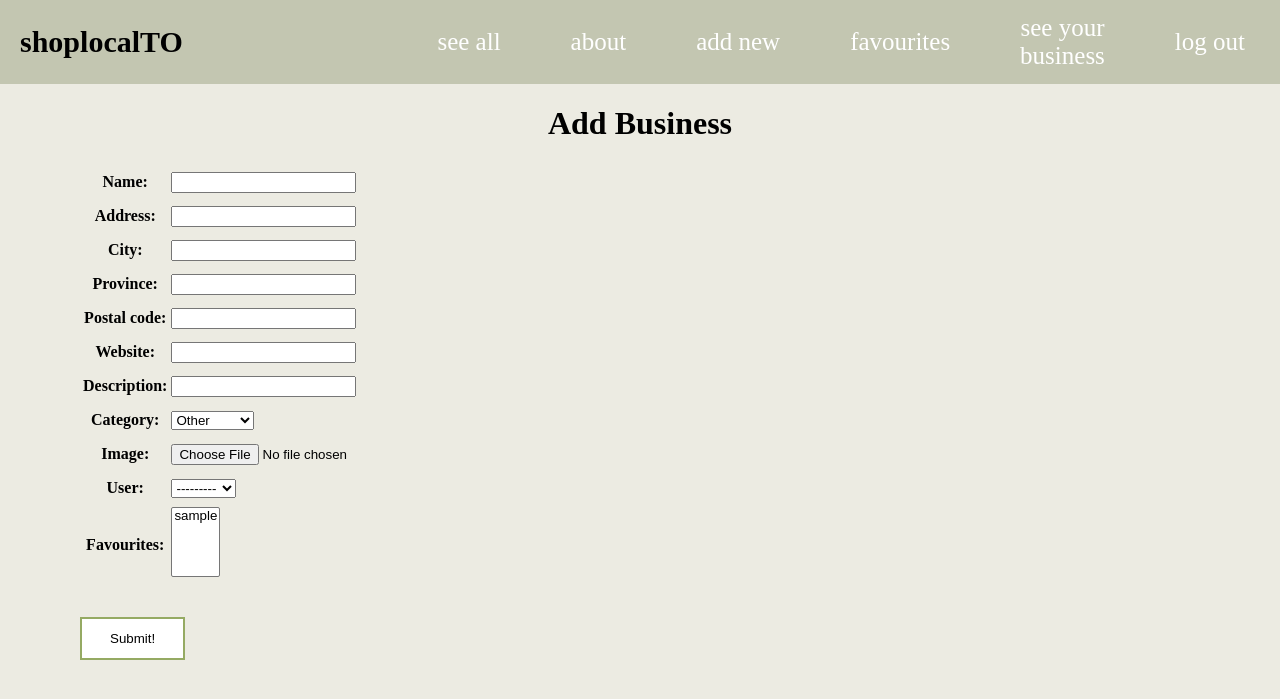
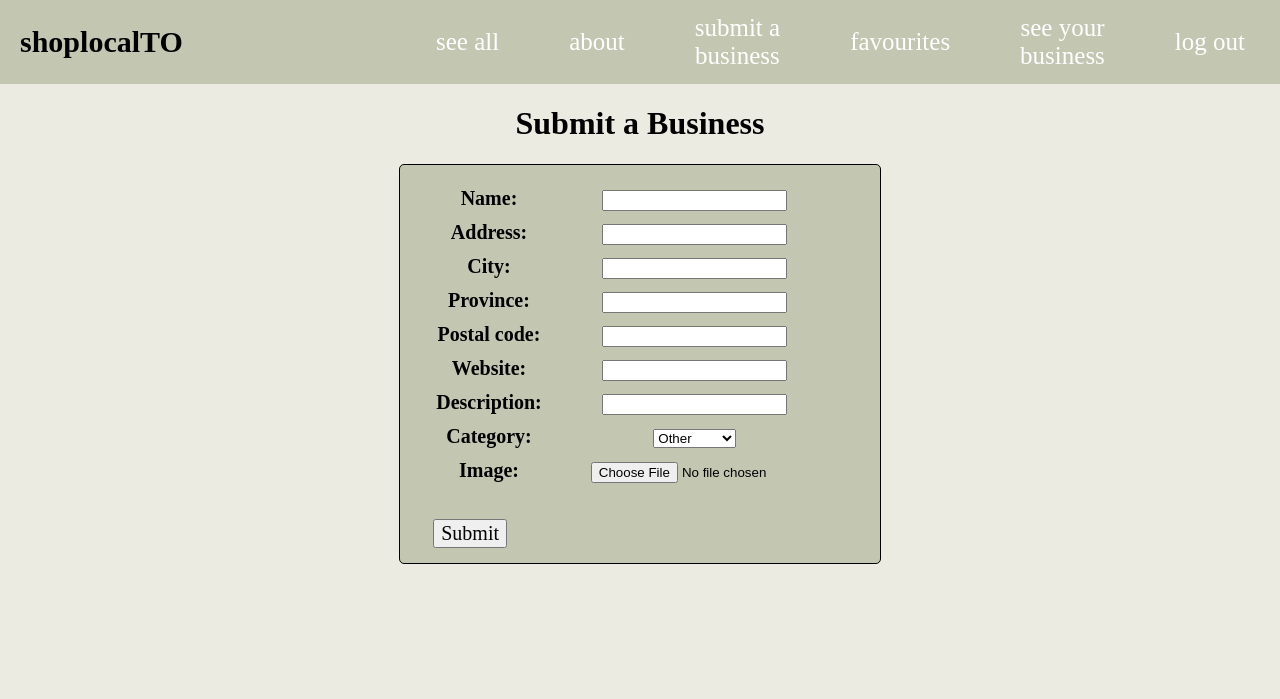
Before and after one commit to nlimtung/shopTO, a Django app: page /businesses/create/ in a window 1280 px wide. Shown: the top 699 px of the page. Run offline with Django 4.2, Linux system fonts and the light colour scheme; the visitor is signed in with stand-in values (Sample User, id 1); data comes from the database, SQL or seed files in the repository; some web fonts are replaced.

Commit message:
submit-page css + minor  changes

```diff
--- a/main_app/static/css/style.css
+++ b/main_app/static/css/style.css
@@ -22,7 +22,7 @@ nav > h2{
     font-size: 30px;
   }
 
-nav a, .dropdown {
+nav a {
     text-decoration: none;
     margin: auto 35px auto 35px;
     color: white;
@@ -52,7 +52,7 @@ nav a:hover {
     color: black
 }
 
-
+/* index */
 
 .card {
     position: relative;
@@ -64,11 +64,12 @@ nav a:hover {
     height: 400px;
     background-size: cover;
     background-position: center;
+    border-radius: 5px;
 }
+
 .card:hover {
     opacity: 0.8;
     cursor: pointer;
-
 }
 
 .card:hover .card-content {
@@ -85,6 +86,11 @@ nav a:hover {
     width: 300px;
     padding: 0px;
     background-color: #c3c6b1;
+    border-radius: 5px;
+}
+
+.index_form {
+    margin: 20px;
 
 }
 
@@ -128,6 +134,7 @@ p {
   line-height: 30px;
 
 }
+
 
 /* details page */
 .details-card {
@@ -173,17 +180,45 @@ p {
     border-radius: 5px;
 }
 
-.details-card button:hover {
+.details-card form {
+    padding-left: 30px;
+    }
+
+/* buttons */
+
+button:hover {
     border-radius: 5px;
     background-color: lightgrey;
     cursor: pointer;
 
 }
 
-.details-card a:hover, button:hover {
+a:hover, button:hover {
     color: white;
 }
 
-.details-card form {
-padding-left: 30px;
+
+
+/* add new form */
+
+.createform {
+    display: flex;
+    justify-content: space-evenly;
+    background-color: #c3c6b1;
+    padding: 15px;
+    width: 450px;
+    margin:auto;
+    border-radius: 5px;
+    border-style: solid;
+    border-width: 1px;
+    font-size: 20px;
 }
+
+.createform td {
+justify-items: center;
+text-align: center;
+}
+
+#id_image {
+    padding-left: 45px;
+}
--- a/main_app/templates/base.html
+++ b/main_app/templates/base.html
@@ -24,7 +24,7 @@
         <a href = '/businesses'>see all</a>
         <a href = ''>about</a>
         {% if user.is_authenticated %}
-            <a href = "{% url 'businesses_create' %}">add new</a>
+            <a href = "{% url 'businesses_create' %}">submit a </br>business</a>
             <a href = "{% url 'favourite_list' %}">favourites</a>
             <a href = "{% url 'myprofile' %}"> see your </br>business</a>
             <a href = "{% url 'logout' %}">log out</a>
--- a/main_app/templates/businesses/detail.html
+++ b/main_app/templates/businesses/detail.html
@@ -13,7 +13,7 @@
     <p>Address:</br> {{ business.address }}</br>
     {{ business.city }}, {{ business.province }}, {{ business.postal_code }}</p>
     <p> <button><a href ='{{ business.website }}'>shop website</a> </button></p>
-    <!-- like form -->
+    <!-- like -->
         {%if favourite%}
         <form action="{% url 'favourites_delete' business.id user.id%}" method="post">
             {% csrf_token %}
@@ -33,7 +33,7 @@
                 <svg xmlns="http://www.w3.org/2000/svg" width="16" height="16" fill="currentColor" class="bi bi-heart" viewBox="0 0 16 16">
                     <path d="m8 2.748-.717-.737C5.6.281 2.514.878 1.4 3.053c-.523 1.023-.641 2.5.314 4.385.92 1.815 2.834 3.989 6.286 6.357 3.452-2.368 5.365-4.542 6.286-6.357.955-1.886.838-3.362.314-4.385C13.486.878 10.4.28 8.717 2.01L8 2.748zM8 15C-7.333 4.868 3.279-3.04 7.824 1.143c.06.055.119.112.176.171a3.12 3.12 0 0 1 .176-.17C12.72-3.042 23.333 4.867 8 15z"/>
                 </svg>
-              Add to favourtes
+              Add to favourites
             </button>
         </form>
 
--- a/main_app/templates/businesses/profile.html
+++ b/main_app/templates/businesses/profile.html
@@ -7,17 +7,18 @@
 
 {% if businesses.count %}
     {% for business in businesses %}
+    <a href="{% url 'detail' business.id %}">
+
         <div class="card" style="background-image: url({{business.image.url}});">
             <!-- <img src= "{{business.image.url}}"> -->
-        <a href="{% url 'detail' business.id %}">
                 <div class="card-content">
                 <span class="card-title">{{ business.name }}</span>
                 </br>
                 <p>Category: {{ business.category }}</p>
 
                 </div>
+        </div>
     </a>
-    </div>
     {% endfor %}
 {% else %}
     <h3>No businesses added yet. <a href = "{% url 'businesses_create' %}">Add a business!</a></h3>
--- a/main_app/templates/main_app/business_form.html
+++ b/main_app/templates/main_app/business_form.html
@@ -4,7 +4,7 @@
 {% if object %}
     <h1>Edit <span class="teal-text">{{object.name}}</span></h1>
   {% else %}
-    <h1>Add Business</h1>
+    <h1>Submit a Business</h1>
   {% endif %}
 
 
@@ -17,8 +17,8 @@
       {{ form.as_table }}
     </table>
   </BR>
+    <button type="submit" >Submit</button>
 
-    <input type="submit" value="Submit!" class="btn">
   </form>
 </div>
 {% endblock %}
--- a/main_app/views.py
+++ b/main_app/views.py
@@ -69,9 +69,11 @@ def business_index(request):
 
 class BusinessCreate(LoginRequiredMixin, CreateView):
   model = Business
-  fields = '__all__'
+  fields =['name', 'address','city', 'province', 'postal_code', 'website', 'description', 'category', 'image']
   success_url = '/businesses/'
-
+  def form_valid(self, form):
+    form.instance.user = self.request.user
+    return super().form_valid(form)
 
 
 
```
Also changed, not shown: main_app/templates/businesses/index.html (+5 -6 lines). Lines whose indentation alone changed are shown as unchanged.
